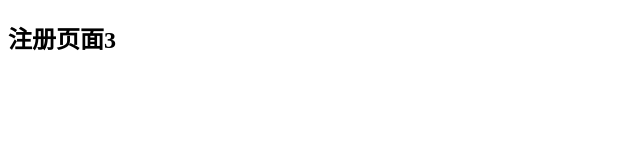
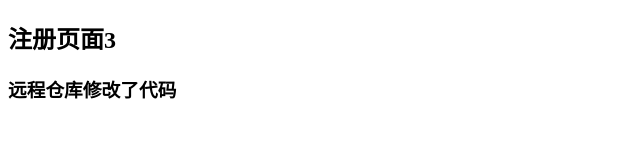
Before and after one commit to wsr-cyd/project_03, a plain HTML site: page reg.html in a window 1280 px wide. Shown: the whole page, without its empty margins (0-640 px from the left). Drawn offline with Linux system fonts and the light colour scheme.

Commit message:
Update reg.html

```diff
--- a/reg.html
+++ b/reg.html
@@ -8,5 +8,6 @@
   </head>
   <body>
     <h2>注册页面3</h2>
+    <h3>远程仓库修改了代码</h3>
   </body>
 </html>
```
